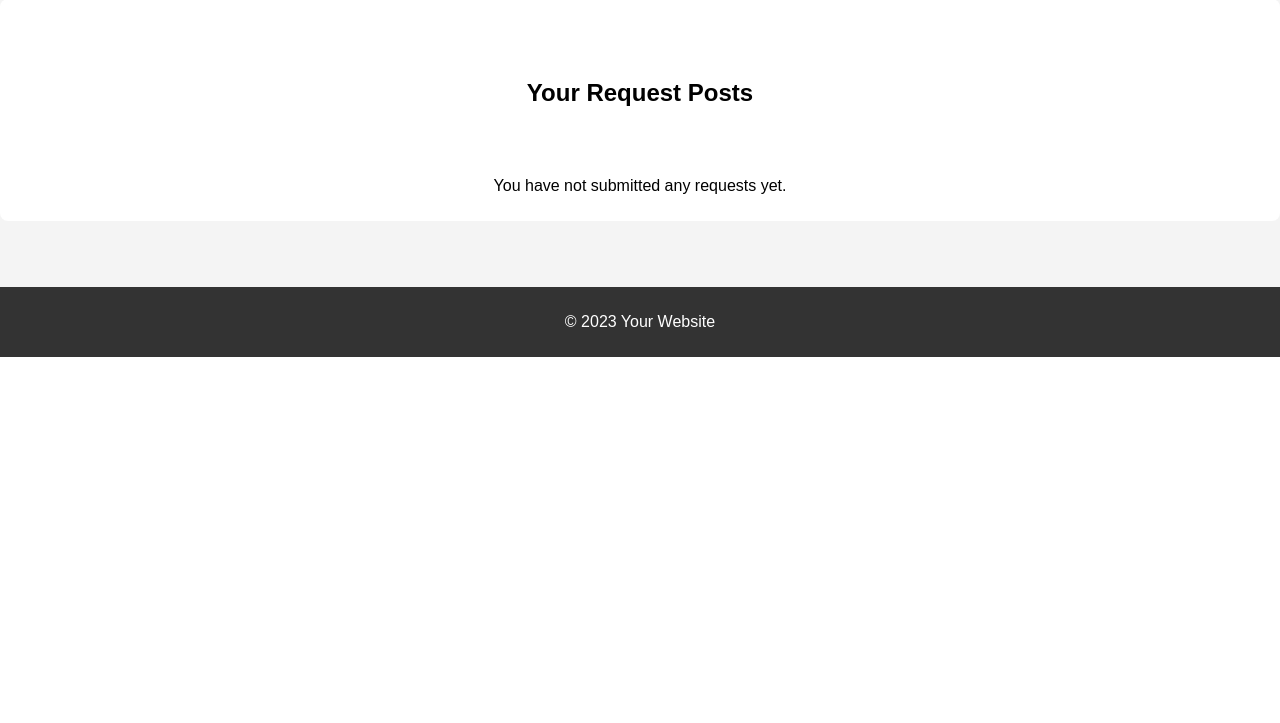
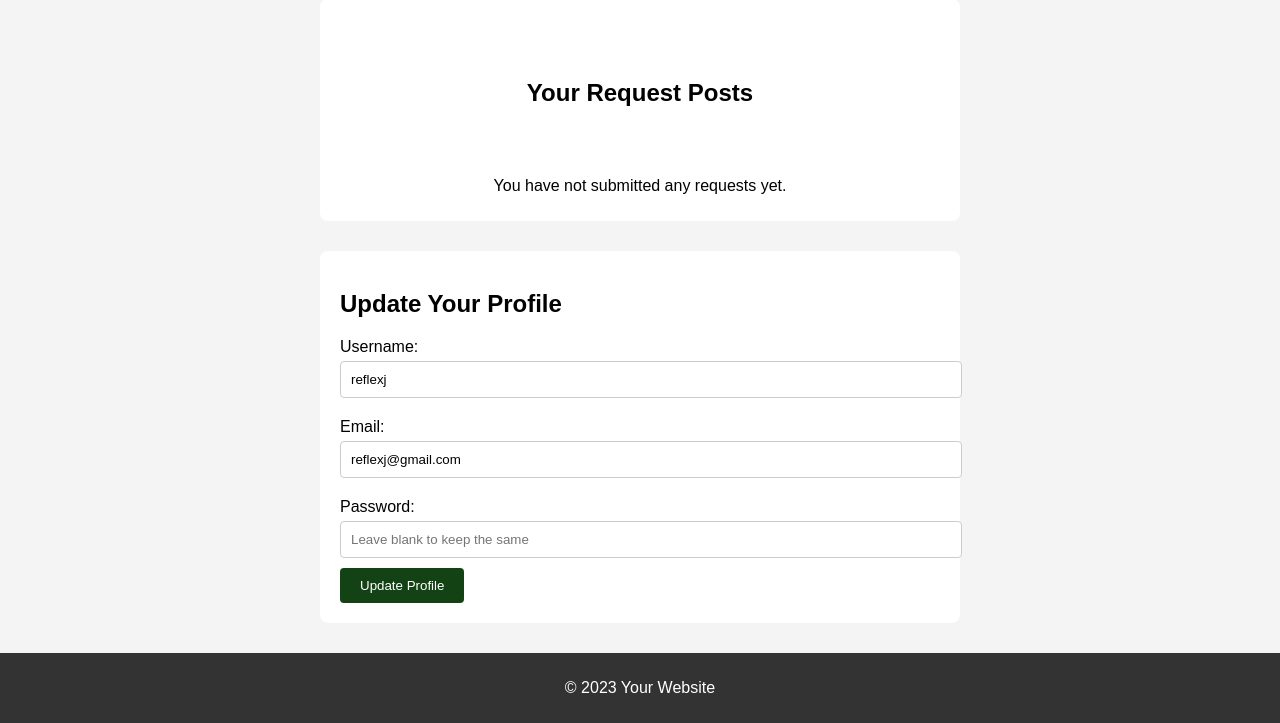
Before and after one commit to reflexj/tutor, a Flask app: page /profile in a window 1280 px wide. Shown: the part 443-1166 px from the top of the page. Before the commit the page ends 800 px from the top, so only its background shows below. Run offline with Flask 3, Linux system fonts and the light colour scheme; a user stored in the database is signed in.

Commit message:
change information in profile

```diff
--- a/app.py
+++ b/app.py
@@ -267,12 +267,46 @@ def search_results_requests():
 
 #demandside until here
 
-@app.route('/profile')
+@app.route('/profile', methods=['GET', 'POST'])
 @login_required
 def profile():
+    if request.method == 'POST':
+        # Retrieve the form data
+        username = request.form['username']
+        email = request.form['email']
+        password = request.form['password']
+
+        # Check if the username or email already exists
+        existing_user = User.query.filter_by(username=username).first()
+        if existing_user and existing_user.id != current_user.id:
+            flash('Username already taken. Please choose a different one.', 'danger')
+            return redirect(url_for('profile'))
+
+        existing_email = User.query.filter_by(email=email).first()
+        if existing_email and existing_email.id != current_user.id:
+            flash('Email already registered. Please choose a different one.', 'danger')
+            return redirect(url_for('profile'))
+
+        # Update the user's details
+        current_user.username = username
+        current_user.email = email
+
+        # If the password is provided, hash it and update it
+        if password:
+            hashed_password = bcrypt.generate_password_hash(password).decode('utf-8')
+            current_user.password = hashed_password
+
+        # Commit the changes to the database
+        db.session.commit()
+        flash('Profile updated successfully!', 'success')
+        return redirect(url_for('profile'))
+
+    # Fetch the user's service and request posts
     service_posts = ServicePost.query.filter_by(user_id=current_user.id).all()
     request_posts = RequestPost.query.filter_by(user_id=current_user.id).all()
+
     return render_template('profile.html', service_posts=service_posts, request_posts=request_posts)
+
 
 if __name__ == "__main__":
     app.run(debug=True)
--- a/static/style.css
+++ b/static/style.css
@@ -53,7 +53,7 @@ footer {
 section {
     text-align: center;
     background-color: #fff;
-    max-width: 1300px;
+    max-width: 620px;
     border-radius: 8px;
     margin: 30px auto;
     padding: 10px;
--- a/templates/profile.html
+++ b/templates/profile.html
@@ -77,6 +77,21 @@
                     <p>You have not submitted any requests yet.</p>
                 {% endif %}
             </section>
+
+            <form method="POST" action="{{ url_for('profile') }}">
+                <h2>Update Your Profile</h2>
+                <label for="username">Username:</label>
+                <input type="text" id="username" name="username" value="{{ current_user.username }}" required>
+
+                <label for="email">Email:</label>
+                <input type="email" id="email" name="email" value="{{ current_user.email }}" required>
+
+                <label for="password">Password:</label>
+                <input type="password" id="password" name="password" placeholder="Leave blank to keep the same">
+
+                <button type="submit">Update Profile</button>
+            </form>
+
     </main>
 
     <footer>
```
Also changed, not shown: instance/students.db.
